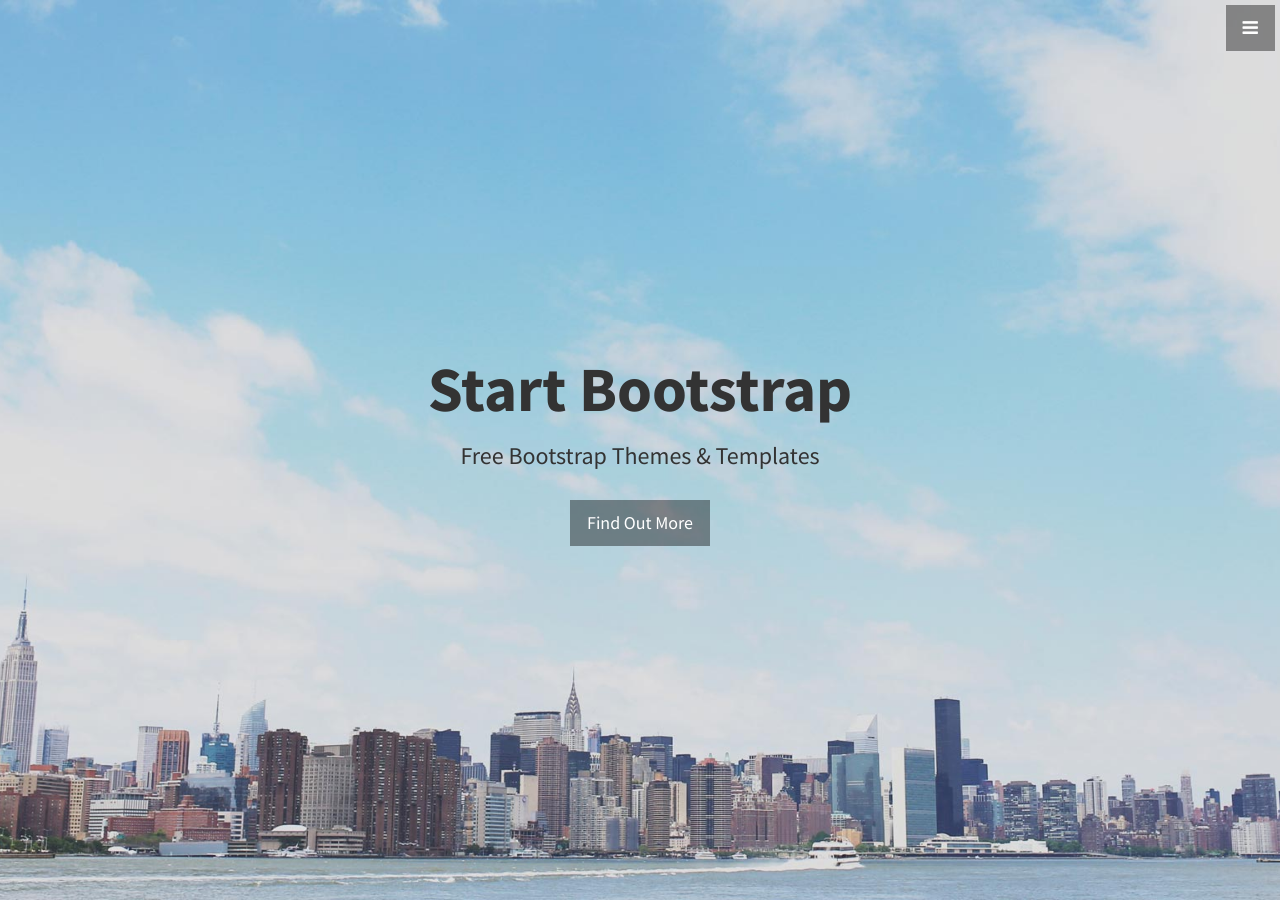
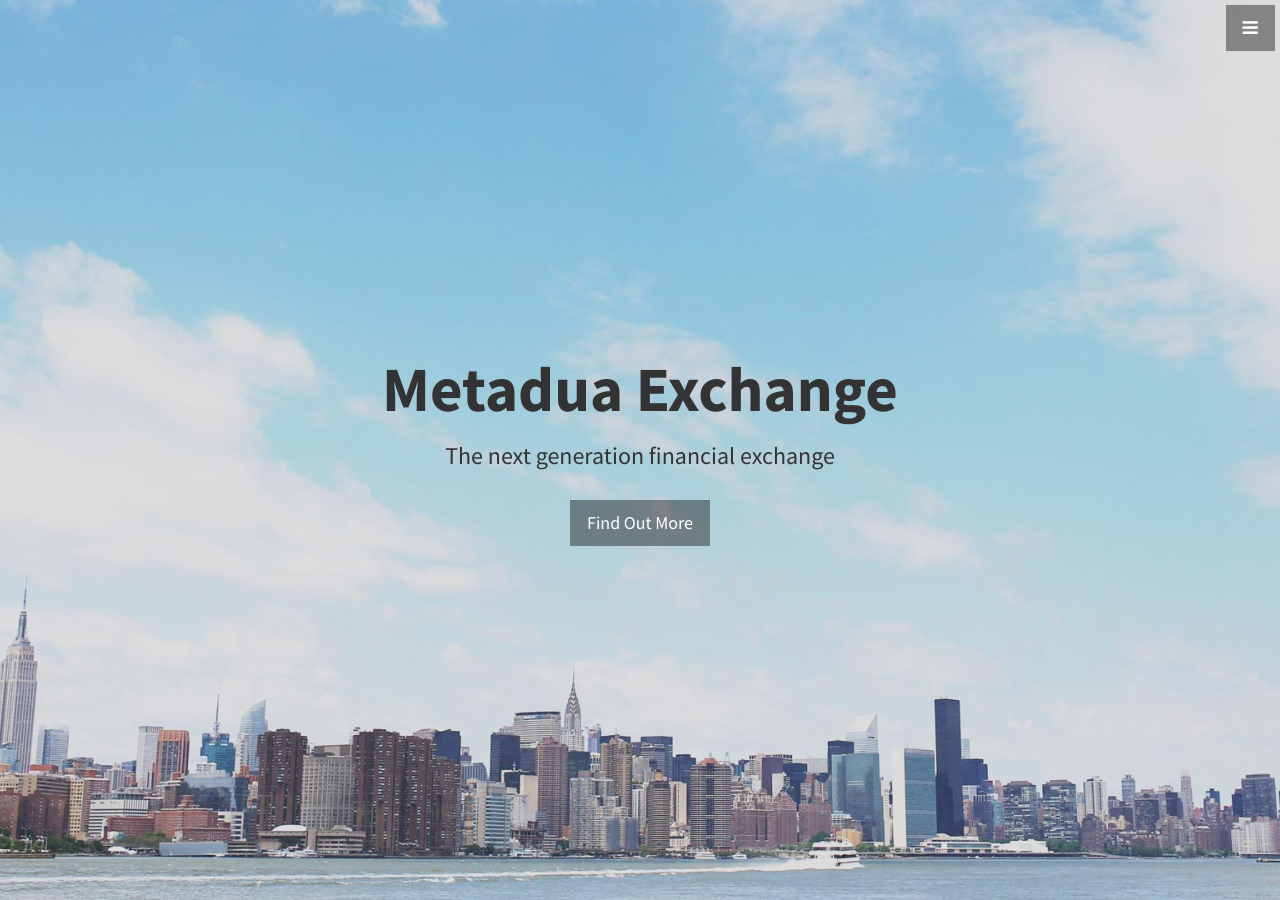
Before and after one commit to metadua/metadua.github.io, a Jekyll site: the page built from index.html, in a window 1280 px wide and 900 px high. Built offline with Jekyll 4.4.1, drawn with Linux system fonts in a browser that asks for light colours.

Commit message:
Tagline update

```diff
--- a/_includes/header.html
+++ b/_includes/header.html
@@ -1,7 +1,7 @@
 <header id="top" class="header">
   <div class="text-vertical-center">
-    <h1>Start Bootstrap</h1>
-    <h3>Free Bootstrap Themes &amp; Templates</h3>
+    <h1>Metadua Exchange</h1>
+    <h3>The next generation financial exchange</h3>
     <br>
     <a href="#about" class="btn btn-dark btn-lg">Find Out More</a>
   </div>
```
